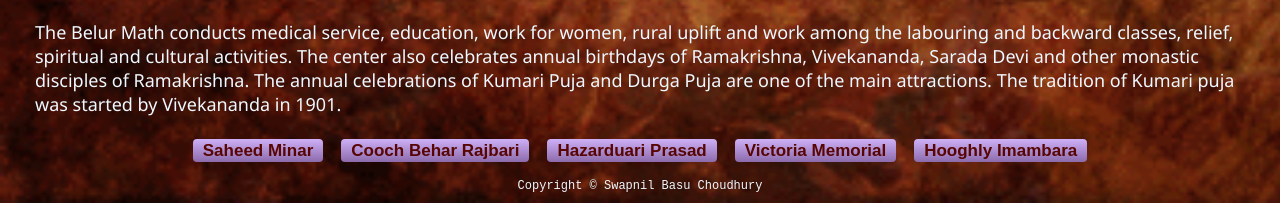
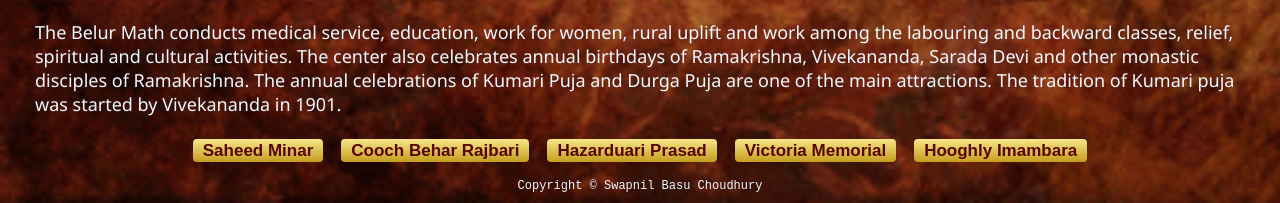
Before and after one commit to Swapnil-CS/Historical-Places-Website, a plain HTML site: page belur.html in a window 1280 px wide. Shown: the part 2220-2423 px from the top of the page. Drawn offline with Linux system fonts and the light colour scheme.

Commit message:
changed button color

```diff
--- a/about.css
+++ b/about.css
@@ -56,7 +56,7 @@ body {
 	font-weight: bold;
 }
 .navbar1 li a:hover {
-	color: red;
+	color: rgb(240, 16, 16);
 }
 .navbar1 li a.active {
 	color: rgb(230, 56, 56);
--- a/belur.css
+++ b/belur.css
@@ -56,7 +56,7 @@ body {
 	font-weight: bold;
 }
 .navbar1 li a:hover {
-	color: red;
+	color: rgb(240, 16, 16);
 }
 
 h1 {
@@ -111,8 +111,8 @@ img {
 .linkdiv a {
 	background-image: linear-gradient(
 		to bottom,
-		rgb(206, 176, 247),
-		rgb(140, 107, 172)
+		rgb(247, 230, 136),
+		rgb(196, 157, 30)
 	);
 	text-decoration: none;
 	border-radius: 4px;
@@ -127,8 +127,8 @@ img {
 .linkdiv a:hover {
 	background-image: linear-gradient(
 		to bottom,
-		rgb(131, 133, 248),
-		rgb(52, 100, 163)
+		rgb(254, 255, 167),
+		rgb(240, 201, 27)
 	);
 }
 
--- a/belur.html
+++ b/belur.html
@@ -15,7 +15,7 @@
 					</div>
 					<li><a href="contact.html">Contact</a></li>
 					<li><a href="about.html">About</a></li>
-					<li><a href="mainpage.html">Home</a></li>
+					<li><a href="index.html">Home</a></li>
 				</ul>
 			</nav>
 		</header>
--- a/coochbehar_rajbari..css
+++ b/coochbehar_rajbari..css
@@ -56,7 +56,7 @@ body {
 	font-weight: bold;
 }
 .navbar1 li a:hover {
-	color: red;
+	color: rgb(240, 16, 16);
 }
 
 h1 {
@@ -101,8 +101,8 @@ img {
 .linkdiv a {
 	background-image: linear-gradient(
 		to bottom,
-		rgb(206, 176, 247),
-		rgb(140, 107, 172)
+		rgb(247, 230, 136),
+		rgb(196, 157, 30)
 	);
 	text-decoration: none;
 	border-radius: 4px;
@@ -117,8 +117,8 @@ img {
 .linkdiv a:hover {
 	background-image: linear-gradient(
 		to bottom,
-		rgb(131, 133, 248),
-		rgb(52, 100, 163)
+		rgb(254, 255, 167),
+		rgb(240, 201, 27)
 	);
 }
 
--- a/hajarduari.css
+++ b/hajarduari.css
@@ -56,7 +56,7 @@ body {
 	font-weight: bold;
 }
 .navbar1 li a:hover {
-	color: red;
+	color: rgb(240, 16, 16);
 }
 
 h1 {
@@ -101,8 +101,8 @@ img {
 .linkdiv a {
 	background-image: linear-gradient(
 		to bottom,
-		rgb(206, 176, 247),
-		rgb(140, 107, 172)
+		rgb(247, 230, 136),
+		rgb(196, 157, 30)
 	);
 	text-decoration: none;
 	border-radius: 4px;
@@ -117,8 +117,8 @@ img {
 .linkdiv a:hover {
 	background-image: linear-gradient(
 		to bottom,
-		rgb(131, 133, 248),
-		rgb(52, 100, 163)
+		rgb(254, 255, 167),
+		rgb(240, 201, 27)
 	);
 }
 
--- a/imambara.css
+++ b/imambara.css
@@ -56,7 +56,7 @@ body {
 	font-weight: bold;
 }
 .navbar1 li a:hover {
-	color: red;
+	color: rgb(240, 16, 16);
 }
 
 h1 {
@@ -101,8 +101,8 @@ img {
 .linkdiv a {
 	background-image: linear-gradient(
 		to bottom,
-		rgb(206, 176, 247),
-		rgb(140, 107, 172)
+		rgb(247, 230, 136),
+		rgb(196, 157, 30)
 	);
 	text-decoration: none;
 	border-radius: 4px;
@@ -117,8 +117,8 @@ img {
 .linkdiv a:hover {
 	background-image: linear-gradient(
 		to bottom,
-		rgb(131, 133, 248),
-		rgb(52, 100, 163)
+		rgb(254, 255, 167),
+		rgb(240, 201, 27)
 	);
 }
 
--- a/saheed_minar.css
+++ b/saheed_minar.css
@@ -56,7 +56,7 @@ body {
 	font-weight: bold;
 }
 .navbar1 li a:hover {
-	color: red;
+	color: rgb(240, 16, 16);
 }
 
 h1 {
@@ -101,8 +101,8 @@ img {
 .linkdiv a {
 	background-image: linear-gradient(
 		to bottom,
-		rgb(206, 176, 247),
-		rgb(140, 107, 172)
+		rgb(247, 230, 136),
+		rgb(196, 157, 30)
 	);
 	text-decoration: none;
 	border-radius: 4px;
@@ -117,8 +117,8 @@ img {
 .linkdiv a:hover {
 	background-image: linear-gradient(
 		to bottom,
-		rgb(131, 133, 248),
-		rgb(52, 100, 163)
+		rgb(254, 255, 167),
+		rgb(240, 201, 27)
 	);
 }
 
--- a/victoria.css
+++ b/victoria.css
@@ -56,7 +56,7 @@ body {
 	font-weight: bold;
 }
 .navbar1 li a:hover {
-	color: red;
+	color: rgb(240, 16, 16);
 }
 
 h1 {
@@ -101,8 +101,8 @@ img {
 .linkdiv a {
 	background-image: linear-gradient(
 		to bottom,
-		rgb(206, 176, 247),
-		rgb(140, 107, 172)
+		rgb(247, 230, 136),
+		rgb(196, 157, 30)
 	);
 	text-decoration: none;
 	border-radius: 4px;
@@ -117,8 +117,8 @@ img {
 .linkdiv a:hover {
 	background-image: linear-gradient(
 		to bottom,
-		rgb(131, 133, 248),
-		rgb(52, 100, 163)
+		rgb(254, 255, 167),
+		rgb(240, 201, 27)
 	);
 }
 
```
Also changed, not shown: about.html (+1 -1 lines), contact.css (+4 -4 lines), contact.html (+2 -2 lines), coochbehar_rajbari.html (+1 -1 lines), hajarduari.html (+1 -1 lines), imambara.html (+1 -1 lines), index.html (renamed from mainpage.html, +1 -1 lines), mainpage.css (+6 -6 lines), saheed_minar.html (+1 -1 lines), victoria.html (+1 -1 lines).
